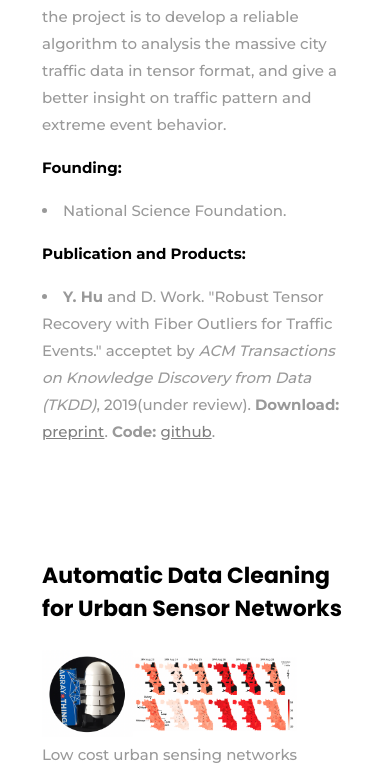
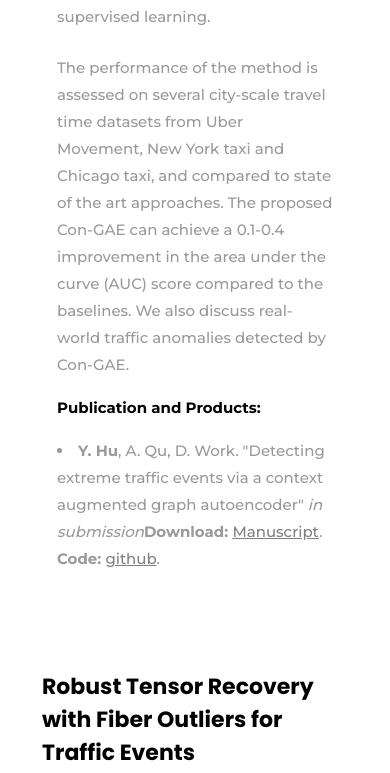
Before and after one commit to yuehu9/yuehu9.github.io, a plain HTML site: page research.html in a window 390 px wide. Shown: the part 1277-2050 px from the top of the page. Drawn offline with nearby package versions, Linux system fonts and the light colour scheme; some packages are replaced by stand-ins of ours; no server answers; files whose address does not match are found by name.

Commit message:
update research

```diff
--- a/research.html
+++ b/research.html
@@ -79,7 +79,25 @@
 			    			<div class="col-md-12">
 			    				<div class="blog-entry ftco-animate">
 
-										<div class="text text-2 pt-2 mt-3">
+                              <div class="col-md-12">
+			    				<div class="blog-entry ftco-animate">
+
+                              <div class="text text-2 pt-2 mt-3">
+				              <h3 class="mb-4"><a>Detecting extreme traffic events via a context augmented graph autoencoder</a></h3>
+
+				               <img src="images/events.png" alt="event map" style="width:85%; height: auto;">
+				              <p  class="mb-4"> Accurate and timely detection of large events on urban transportation networks enables informed mobility management. This work tackles the problem of extreme event detection on large scale transportation networks using origin-destination mobility data, which is now widely available.
+                                  Such data is highly structured in time and space, but high dimensional and sparse. Current multivariate time series anomaly detection methods cannot fully address these challenges. To exploit the structure of mobility data, we formulate the event detection problem in a novel way, as detecting anomalies in a set of time dependent directed weighted graphs. We further propose a Context augmented Graph Autoencoder (Con-GAE) model to solve the problem, which leverages graph embedding and context embedding techniques to capture the spatial and temporal patterns. Con-GAE adopts an autoencoder framework and detects anomalies via semi-supervised learning. </p>
+                                <p>The performance of the method is assessed on several city-scale travel time datasets from Uber Movement, New York taxi and Chicago taxi, and compared to state of the art approaches. The proposed Con-GAE can achieve a 0.1-0.4 improvement in the area under the curve (AUC) score compared to the baselines. We also discuss real-world traffic anomalies detected by Con-GAE.   </p>
+				              <p style="color:black;"><strong>Publication and Products:</strong>
+                                  <li> <strong>Y. Hu</strong>, A. Qu, D. Work. "Detecting extreme traffic events via a context augmented graph autoencoder"   <em> in submission</em><strong>Download: </strong><a style="color:gray; text-decoration: underline "  class="btn-custom" href='https://arxiv.org/abs/2012.13637'>Manuscript</a>. <strong>Code: </strong> <a style="color:gray; text-decoration: underline" href='https://github.com/yuehu9/Con-GAE'>github</a>.</li>
+                                            </p>
+				            </div>
+									</div>
+			    			</div>
+
+
+                            <div class="text text-2 pt-2 mt-3">
 				              <h3 class="mb-4"><a>Robust Tensor Recovery with Fiber Outliers for Traffic Events</a></h3>
 
 				              <img src="images/crush.png" alt="colored road map of Nashville" style="width:100%; height: auto;">
@@ -95,7 +113,7 @@
 							  <p>This project is aimed at finding a method that can overcome the constraints in high volume traffic data, and identify ''extreme'' behaviors from ''regular'' behaviors. Exploiting the regular patterns can be of help, which means we can rearrange the traffic data into higher dimensions. The porpose of the project is to develop a reliable algorithm to analysis the massive city traffic data in tensor format, and give a better insight on traffic pattern and extreme event behavior.</p>
 
 							  <p style="color:black;"><strong>Founding:</strong><li>National Science Foundation. </li> </p>
-							  <p style="color:black;"><strong>Publication and Products:</strong>  <li><strong>Y. Hu</strong> and D. Work. "Robust Tensor Recovery with Fiber Outliers for Traffic Events." acceptet by <em>ACM Transactions on Knowledge Discovery from Data (TKDD)</em>, 2019(under review). <strong>Download: </strong><a style="color:gray; text-decoration: underline "  class="btn-custom" href='https://arxiv.org/abs/1908.10198'>preprint</a>.<strong> Code: </strong><a style="color:gray; text-decoration: underline" class="btn-custom" href='https://github.com/Lab-Work/Robust_tensor_recovery_for_traffic_events'>github</a>.</li></p>
+							  <p style="color:black;"><strong>Publication and Products:</strong>  <li><strong>Y. Hu</strong> and D. Work. "Robust Tensor Recovery with Fiber Outliers for Traffic Events." acceptet by <em>ACM Transactions on Knowledge Discovery from Data (TKDD)</em>, 2020. <strong>Download: </strong><a style="color:gray; text-decoration: underline "  class="btn-custom" href='https://arxiv.org/abs/1908.10198'>preprint</a>; <a style="color:gray; text-decoration: underline "  class="btn-custom" href='https://dl.acm.org/doi/abs/10.1145/3417337'>Manuscript</a>.<strong> Code: </strong><a style="color:gray; text-decoration: underline" class="btn-custom" href='https://github.com/Lab-Work/Robust_tensor_recovery_for_traffic_events'>github</a>.</li></p>
 
 				            </div>
 									</div>
@@ -112,8 +130,12 @@
 
 
 				              <p  class="mb-4"> Low cost urban sensing networks enhance our understanding of cites and urban life. IThe impacts of mitigation strategies in communities can be measured at a fine-grained scale, informing context-aware policies and infrastructure design. However, fine-grained city-scale data analysis is complicated by common, tedious data cleaning tasks such as removing outliers and imputing missing data. To address the challenge of data cleaning, this project applies robust low-rank tensor factorization method to automatically correct anomalies and impute missing entries for high-dimensional urban environmental datasets. </p>
+                              <p> Furthermore, to address the challenge of data with large spatial-temporal scales and shifting patterns over time, we propose an online robust tensor recovery  (OLRTR) method, to preprocess streaming high-dimensional urban environmental datasets. OLRTR can handle the data sequentially in minibatches, ensuring computa tional and memory efficiency in streaming systems. </p>
 				              <p  class="mb-4"> The  method is applied to the <a style="color:gray; text-decoration: underline" href="https://arrayofthings.github.io/">Array of Things (AoT) </a> city-scale sensor network. Located in the City of Chicago, IL, AoT collects real time data on the city's environment and activity with more than 90 nodes. Further analysis of AoT data and its broader usages are also under way. </p>
-				              <p style="color:black;"><strong>Publication and Products:</strong>  <li> <strong>Y. Hu</strong>, Y. Wang, C. Jiao, R. Sankaran, C. E. Catlett, D. Work. "Automatic data cleaning via tensor factorization for large urban environmental sensor networks."   <em> Tackling Climate Change with Machine Learning Workshop at at NeurIPS</em>, 2019.<strong>Download: </strong><a style="color:gray; text-decoration: underline "  class="btn-custom" href='https://www.climatechange.ai/papers/neurips2019/27/paper.pdf'>Manuscript</a>. <strong>Code: </strong> <a style="color:gray; text-decoration: underline" href='https://github.com/Lab-Work/Tensor_factorization_for_urban_sensor_network'>github</a>.</li> </p>
+				              <p style="color:black;"><strong>Publication and Products:</strong>
+                                  <li> <strong>Y. Hu</strong>, Y. Wang, C. Jiao, R. Sankaran, C. E. Catlett, D. Work. "Automatic data cleaning via tensor factorization for large urban environmental sensor networks."   <em> Tackling Climate Change with Machine Learning Workshop at at NeurIPS</em>, 2019.<strong>Download: </strong><a style="color:gray; text-decoration: underline "  class="btn-custom" href='https://www.climatechange.ai/papers/neurips2019/27/paper.pdf'>Manuscript</a>. <strong>Code: </strong> <a style="color:gray; text-decoration: underline" href='https://github.com/Lab-Work/Tensor_factorization_for_urban_sensor_network'>github</a>.</li>
+                                  <li><strong>Y. Hu</strong>, A. Qu, Y. Wang, D. Work. "Streaming data preprocessing via online tensor recovery for large environmental sensor networks" <em>in submission</em>  <strong>Code: </strong> <a style="color:gray; text-decoration: underline" href='https://github.com/yuehu9/Online_Robust_Tensor_Recovery'>github</a> </li>
+                                            </p>
 				            </div>
 									</div>
 			    			</div>
@@ -136,7 +158,7 @@
 				              <p  class="mb-4">The findings of The Rebound study are coalesced into the <a style="color:gray; text-decoration: underline"href="https://lab-work.github.io/therebound/"> Rebound Calculator</a>. The tool estimates one-way commute travel times using models built around recent commuting data for most U.S. metro areas. As the number of vehicles on the roads increases, so too does the travel time, according to a traffic fundamental called the BPR model. Travel times, therefore, increase if existing commuters switch from transit or carpool to single-occupancy vehicles. Travel times will decrease if fewer vehicles are on the road due to unemployment or remote work. How mode shift could affect travel times is particularly important in the era or Covid-19, as it could impart high cost on commuters due to increased time spent in traffic. </p>
 
 				              <p style="color:black;"><strong>Publication and Products:</strong>  <li><strong>Yue Hu</strong>, Will Barbour, Kun Qian, Christian Claudel, Samitha Samaranayake, and Dan Work,  ``Quantifying traffic due to potential Covid-19 commute mode shifts''  <em> under preparation</em>, 2019.
-				               <strong>Blog: </strong><a style="color:gray; text-decoration: underline" href='https://lab-work.github.io/therebound/'>The rebound</a>. <strong>Download: </strong><a style="color:gray; text-decoration: underline "  class="btn-custom" href='https://arxiv.org/abs/2005.01610'>Arxiv version</a>.</li> </p>
+				               <strong>Blog: </strong><a style="color:gray; text-decoration: underline" href='https://lab-work.github.io/therebound/'>The rebound</a>. <strong>Download: </strong><a style="color:gray; text-decoration: underline "  class="btn-custom" href='https://arxiv.org/abs/2005.01610'>preprint</a>.</li> </p>
 
 				            </div>
 									</div>
```
Also changed, not shown: about.html (+1 -1 lines), index.html (+3 -3 lines), 2 other files.
